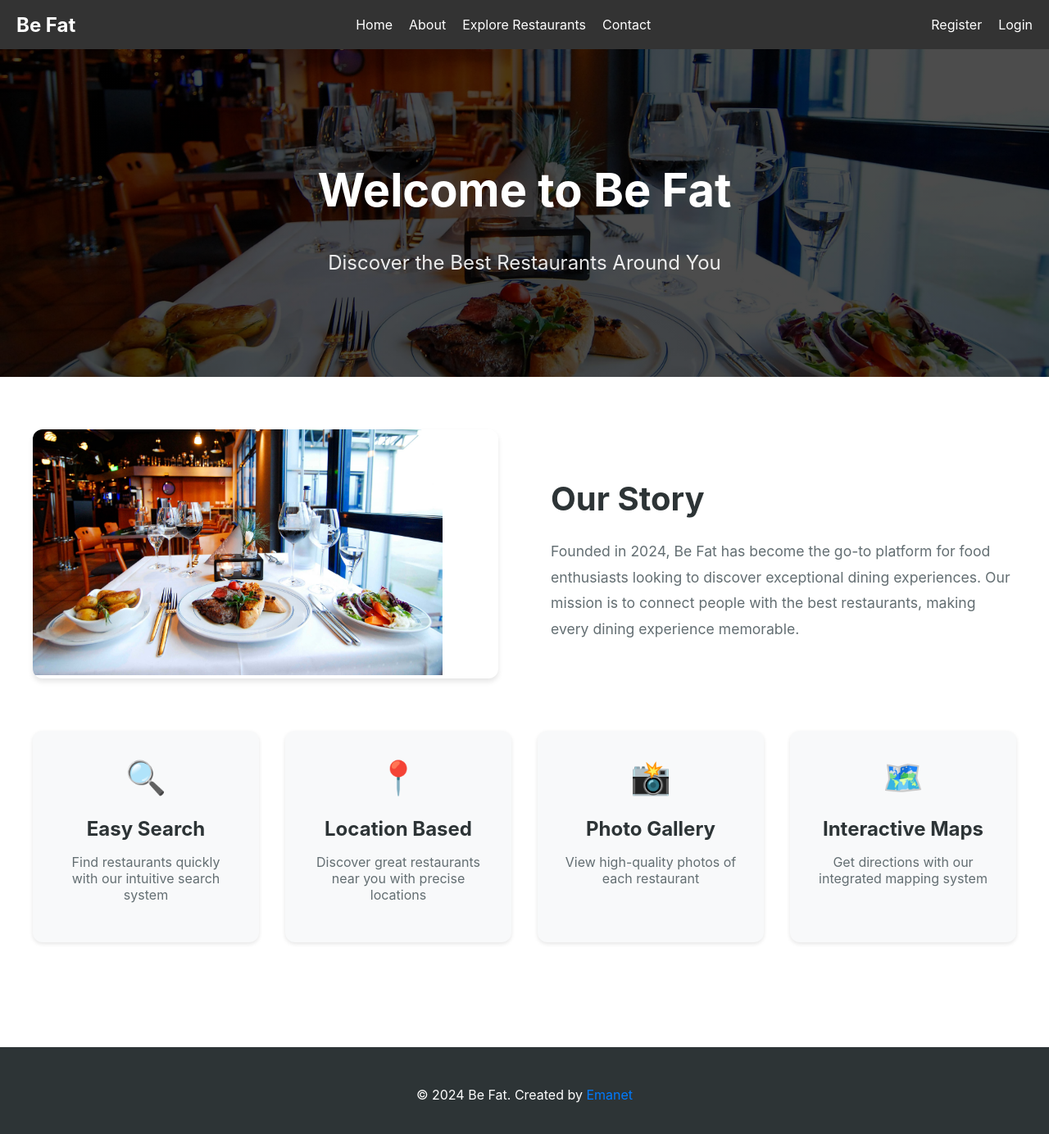
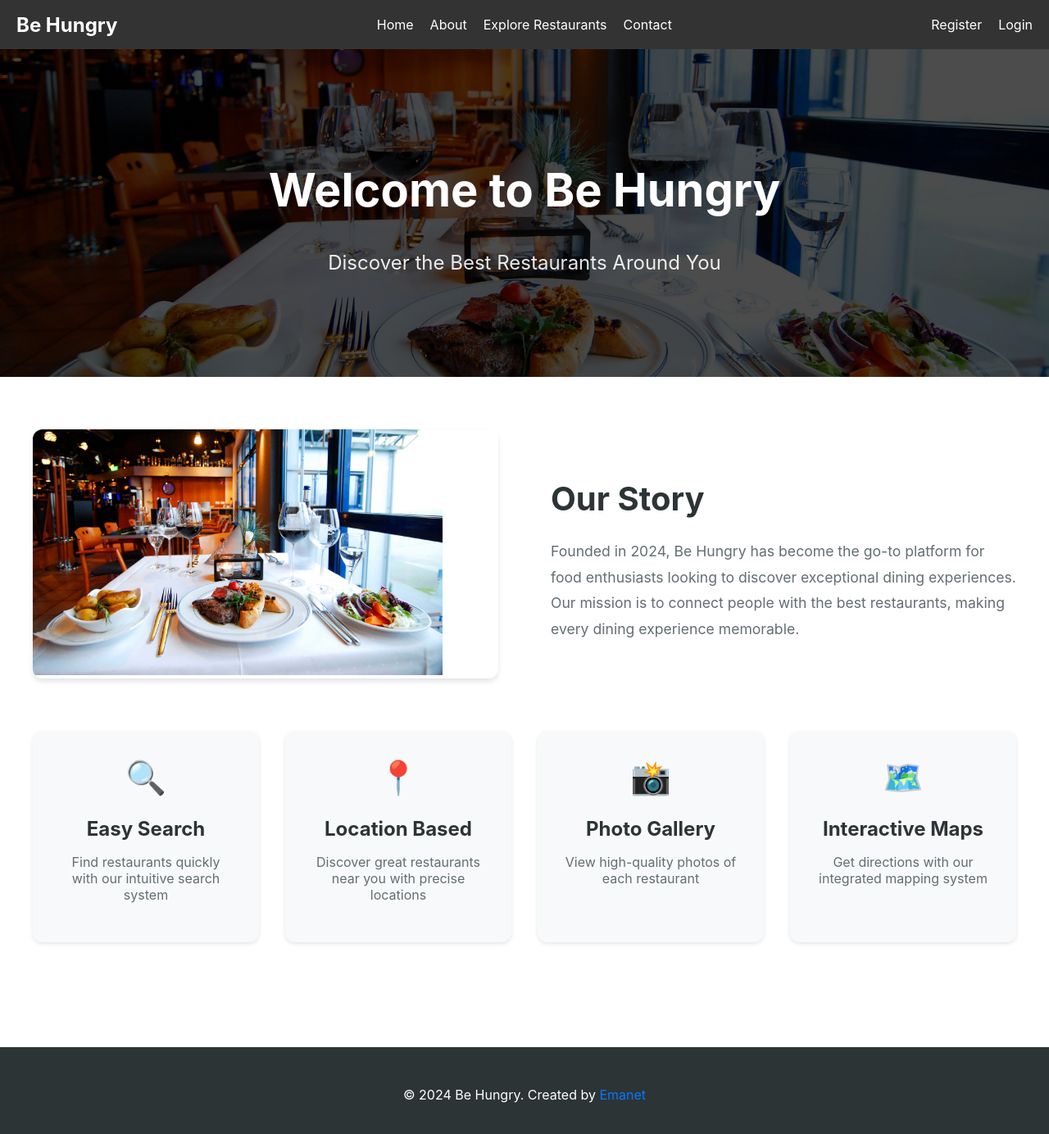
Before and after one commit to Emanet/gastronomy, a Next.js app: page /about in a window 1280 px wide. Shown: the top 1384 px of the page at 82% size. Built offline with nearby package versions, Linux system fonts and the light colour scheme.

Commit message:
be hungry

```diff
--- a/package.json
+++ b/package.json
@@ -15,7 +15,7 @@
     "react": "^19.0.0",
     "react-dom": "^19.0.0",
     "react-leaflet": "^5.0.0",
-    "styled-components": "^6.1.14"
+    "styled-components": "^6.1.15"
   },
   "devDependencies": {
     "@eslint/eslintrc": "^3",
--- a/src/components/NavBar.tsx
+++ b/src/components/NavBar.tsx
@@ -6,7 +6,7 @@ const Navbar: React.FC = () => {
 	return (
 		<nav className="navbar">
 			<div className="navbar-brand">
-				<Link href="/">Be Fat</Link>
+				<Link href="/">Be Hungry</Link>
 			</div>
 			<div className="navbar-links">
 				<Link href="/">Home</Link>
--- a/src/pages/about.tsx
+++ b/src/pages/about.tsx
@@ -9,7 +9,7 @@ const AboutPage = () => {
 			<Navbar />
 
 			<div className="about-hero">
-				<h1 className="about-title">Welcome to Be Fat</h1>
+				<h1 className="about-title">Welcome to Be Hungry</h1>
 				<p className="about-subtitle">
 					Discover the Best Restaurants Around You
 				</p>
@@ -29,7 +29,7 @@ const AboutPage = () => {
 					<div className="section-text">
 						<h2>Our Story</h2>
 						<p>
-							Founded in 2024, Be Fat has become the go-to platform for food
+							Founded in 2024, Be Hungry has become the go-to platform for food
 							enthusiasts looking to discover exceptional dining experiences.
 							Our mission is to connect people with the best restaurants, making
 							every dining experience memorable.
@@ -65,7 +65,7 @@ const AboutPage = () => {
 
 			<footer className="about-footer">
 				<p>
-					&copy; 2024 Be Fat. Created by{" "}
+					&copy; 2024 Be Hungry. Created by{" "}
 					<a
 						href="https://github.com/Emanet"
 						target="_blank"
--- a/src/pages/contact.tsx
+++ b/src/pages/contact.tsx
@@ -38,7 +38,7 @@ const ContactPage = () => {
 
 			<footer className="about-footer" >
 				<p>
-					&copy; 2024 Be Fat. Created by{" "}
+					&copy; 2024 Be Hungry. Created by{" "}
 					<a
 						href="https://github.com/Emanet"
 						target="_blank"
--- a/src/pages/index.tsx
+++ b/src/pages/index.tsx
@@ -16,7 +16,7 @@ const HomePage = () => {
 						objectFit="cover"
 					/>
 					<div className="overlay">
-						<h1>Welcome to Be Fat!</h1>
+						<h1>Welcome to Be Hungry!</h1>
 						<Link href="/search" className="explore-button">
 							Explore Now
 						</Link>
```
Also changed, not shown: 1 other file (tests, documents, lock files or other folders).
